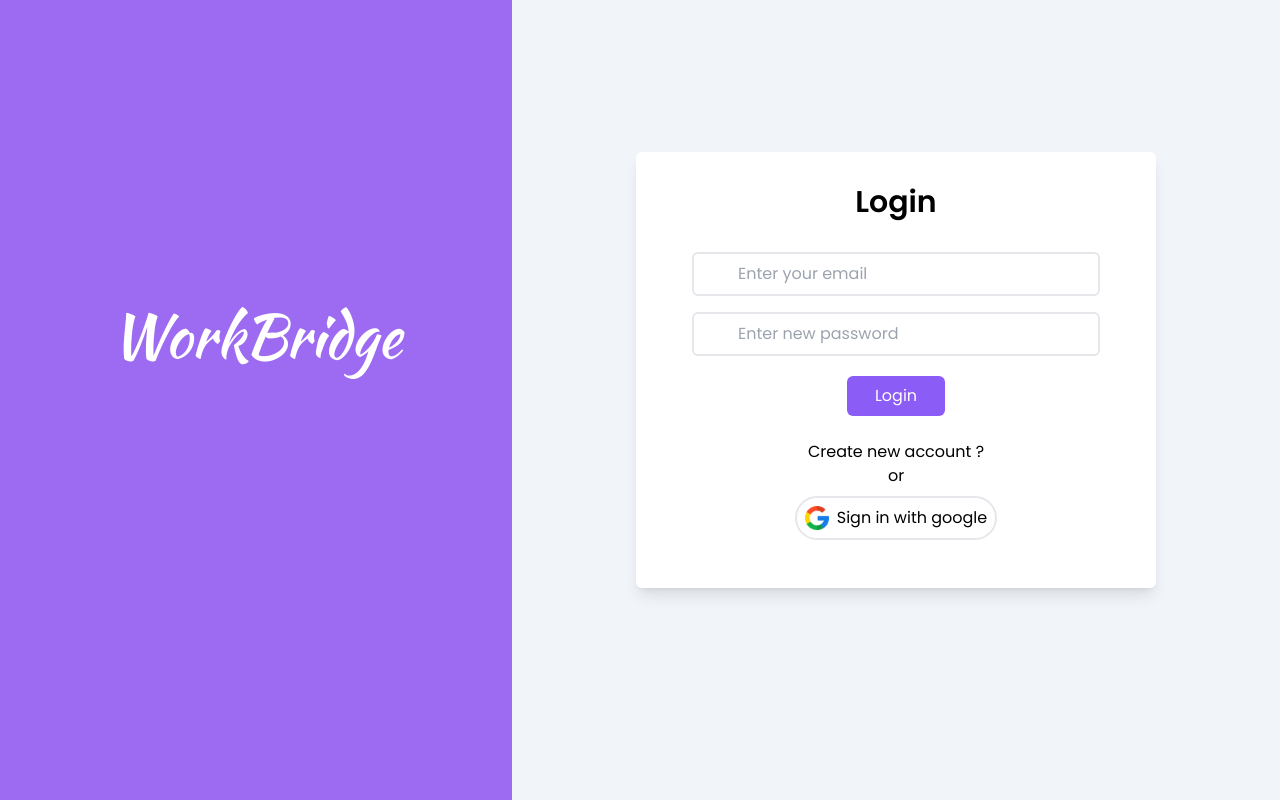
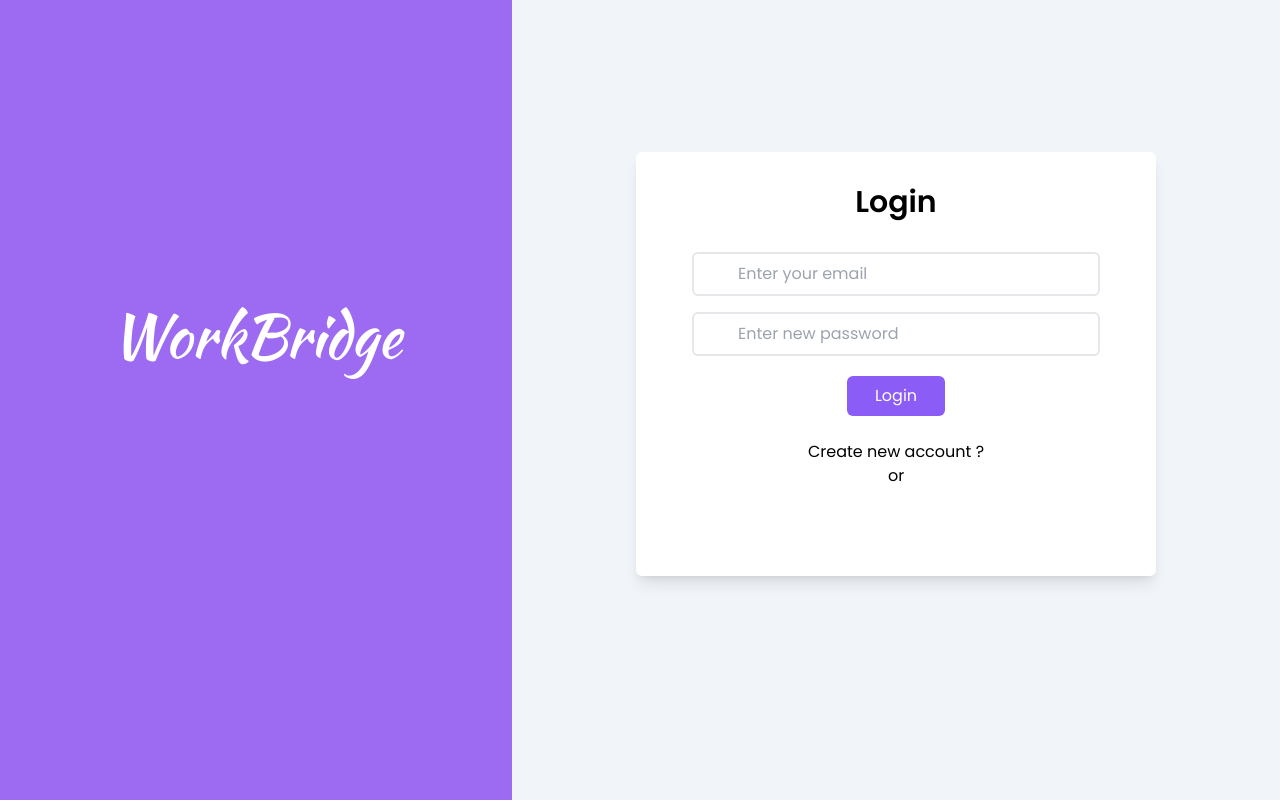
Before and after one commit to MidhunPM6/WorkBridge_Job_Portal-front-end, a React (Create React App) app: page /login in a window 1280 px wide. Built offline with nearby package versions, Linux system fonts and the light colour scheme.

Commit message:
GoogleAuth error

```diff
--- a/package.json
+++ b/package.json
@@ -3,6 +3,7 @@
   "version": "0.1.0",
   "private": true,
   "dependencies": {
+    "@react-oauth/google": "^0.12.1",
     "@testing-library/jest-dom": "^5.17.0",
     "@testing-library/react": "^13.4.0",
     "@testing-library/user-event": "^13.5.0",
--- a/src/Axios/Axios-instance.js
+++ b/src/Axios/Axios-instance.js
@@ -36,3 +36,9 @@ export const axiosResumeUpload=axios.create({
     baseURL :process.env.REACT_APP_AXIOS_RESUMEUPLOAD_URL
 
 })
+
+export const axiosgGoogleAuth=axios.create({
+
+    baseURL :process.env.REACT_APP_AXIOS_GOOGLE_AUTH
+
+})
--- a/src/Components/Authentication/Login.jsx
+++ b/src/Components/Authentication/Login.jsx
@@ -1,25 +1,24 @@
 import React, { useState } from 'react'
 import { useNavigate } from 'react-router-dom'
-import googleimg from '../../assets/google.png'
 import { LoginValidation } from '../Authentication/Validation'
 import { toast, ToastContainer } from 'react-toastify'
 import 'react-toastify/dist/ReactToastify.css'
 import { axiosAuth } from '../../Axios/Axios-instance'
 import { useContext } from 'react'
-import {ContextSeekerName} from '../../Context/SeekerContext'
+import { ContextSeekerName } from '../../Context/SeekerContext'
 import { UserContext } from '../../Context/UserDetailsContext'
 import axios from 'axios'
+import { GoogleOAuthProvider, GoogleLogin } from '@react-oauth/google'
+import { axiosgGoogleAuth } from '../../Axios/Axios-instance'
 
-
-axios.defaults.withCredentials = true;
+axios.defaults.withCredentials = true
 
 const Login = () => {
   const navigate = useNavigate()
 
   const [error, setError] = useState('')
-  const {setSavedUsername}=useContext(ContextSeekerName)
-  const {setUserDetails}=useContext(UserContext)
-
+  const { setSavedUsername } = useContext(ContextSeekerName)
+  const { setUserDetails } = useContext(UserContext)
 
   // Login form data
   const [loginForm, SetLoginForm] = useState({
@@ -32,7 +31,7 @@ const Login = () => {
     SetLoginForm(validationErrors)
   }
 
-  //Handler of validation
+  //Validation
   const handleValidation = e => {
     e.preventDefault()
     const errors = LoginValidation(loginForm)
@@ -40,30 +39,44 @@ const Login = () => {
     return Object.keys(errors).length === 0
   }
 
-  //Handler of login through axios
+  //Login
   const handlelogin = async e => {
     e.preventDefault()
     if (!handleValidation(e)) return
     try {
-      const response = await axiosAuth.post('/login', loginForm, { withCredentials:true })
+      const response = await axiosAuth.post('/login', loginForm, {
+        withCredentials: true
+      })
 
       setSavedUsername(response.data.username)
       setUserDetails(response.data.user)
 
       console.log(response.data.user)
 
-
       if (response.status === 200) {
         toast.success('Login Success', {
-          autoClose:1000,
-          onClose:()=>navigate('/')
+          autoClose: 1000,
+          onClose: () => navigate('/')
         })
-
       }
     } catch (error) {
       toast.error(error.response?.data?.message || 'Server Error', {
         autoClose: 1000
       })
+    }
+  }
+
+  // Google Authentication
+
+  const handleGoogleAuth = async () => {
+    try {
+      const response = await axiosgGoogleAuth.post(
+        '/google',
+        { withCredentials: true },
+        { token: response.credential }
+      )
+    } catch (error) {
+      alert('Invalid user')
     }
   }
 
@@ -114,11 +127,11 @@ const Login = () => {
                 <p className='text-red-800'>{error.password}</p>
               )}
               <button
-              type='submit'
-              className='m-2 py-2 px-7 bg-violet-500 rounded-md text-white mt-3 hover:bg-violet-600'
-            >
-              Login
-            </button>
+                type='submit'
+                className='m-2 py-2 px-7 bg-violet-500 rounded-md text-white mt-3 hover:bg-violet-600'
+              >
+                Login
+              </button>
               <button
                 onClick={() => navigate('/signup')}
                 className='pt-4 hover:underline '
@@ -127,9 +140,17 @@ const Login = () => {
               </button>
 
               <h1>or</h1>
-              <div className='flex p-2 mt-2 border-2 border-gray-200 rounded-full '>
-                <img src={googleimg} alt='' className='w-6 mr-2' />
-                <p>Sign in with google</p>
+              <div>
+                <GoogleOAuthProvider clientId='283509074295-2c14a2o5saenni3ri9qgjl0l61rm47or.apps.googleusercontent.com'>
+                  <GoogleLogin
+                    onSuccess={handleGoogleAuth}
+                    redirectUri="http://localhost:5001/auth/callback"
+
+                    onError={() => {
+                      console.log('Login Failed')
+                    }}
+                  />
+                </GoogleOAuthProvider>
               </div>
             </form>
           </div>
```
Also changed, not shown: 2 other files (tests, documents, lock files or other folders).
